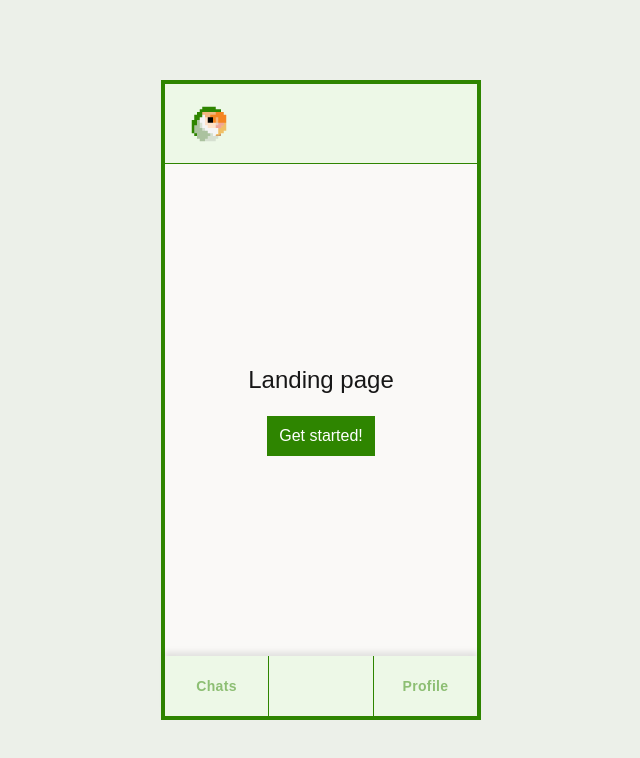
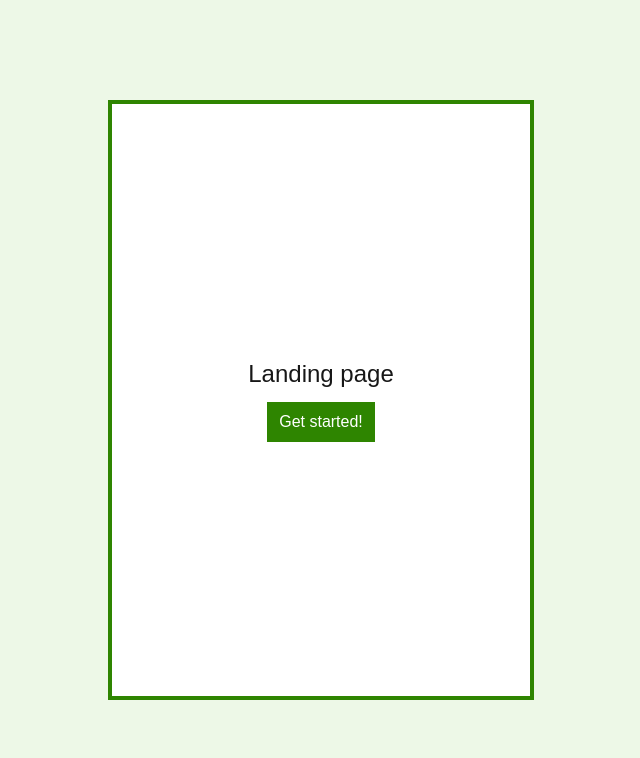
Before and after one commit to echiewe/messaging-app, a Next.js app: page / in a window 1280 px wide. Shown: the top 758 px of the page, without its empty margins (319-959 px from the left). Built offline with nearby package versions, Linux system fonts and the light colour scheme; a web font is replaced by a local one.

Commit message:
remove incorrect import

```diff
--- a/app/(messages)/messages/page.tsx
+++ b/app/(messages)/messages/page.tsx
@@ -5,11 +5,8 @@ import { useEffect, useState } from 'react';
 import { createClient } from '@/lib/supabase/client';
 import { Conversation } from "@/lib/types";
 
-import { PixelBorder } from "../../components/PixelBorder";
 import LoadingPage from "../../components/Loading";
 import ErrorPage from "../../components/Error";
-import Header from "../components/Header";
-import NavBar from "../components/NavBar";
 import ConversationPreview from "./components/ConversationPreview";
 import AddChatButton from "../components/AddChatButton";
 import Background from "../components/Background";
--- a/app/page.tsx
+++ b/app/page.tsx
@@ -1,14 +1,14 @@
 "use client";
-import Background from "./(messages)/components/Background";
+import LoginBackground from "./login/components/LoginBackground";
 import { useRouter } from "next/navigation";
 
 
 export default function Home() {
     const router = useRouter();
     return (
-        <Background className="flex flex-col justify-center items-center gap-5">
+        <LoginBackground>
             <h1 className="text-2xl">Landing page</h1>
             <button className='button' onClick={() => router.push('/login')}>Get started!</button>
-        </Background>
+        </LoginBackground>
     );
 }
```
